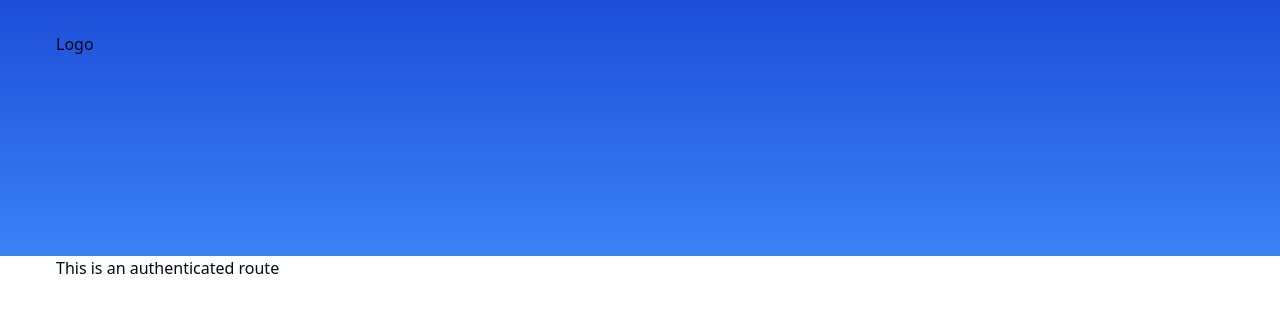
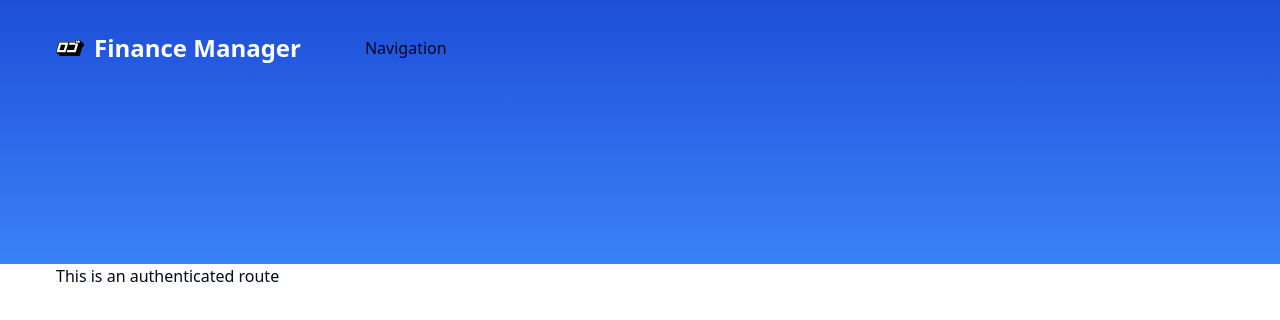
Before and after one commit to ansorokey/finance-manager, a Next.js app: page / in a window 1280 px wide. Shown: the top 320 px of the page. Built offline with nearby package versions, Linux system fonts and the light colour scheme.

Commit message:
basic navigation component layout

```diff
--- a/components/header.tsx
+++ b/components/header.tsx
@@ -1,4 +1,5 @@
 import { Logo } from "./logo";
+import { Navigation } from "./navigation";
 
 export const Header = () => {
     return (
@@ -7,6 +8,7 @@
                 <div className="w-full flex items-center justify-between mb-14">
                     <div className="flex items-center lg:gap-x-16">
                         <Logo />
+                        <Navigation />
                     </div>
                 </div>
             </div>
--- a/components/logo.tsx
+++ b/components/logo.tsx
@@ -4,8 +4,11 @@
 export const Logo = () => {
     return (
         <Link href="/">
-            <div>
-                Logo
+            <div className="items-center hidden lg:flex">
+                <Image src="/logo.svg" alt="Logo" height={28} width={28}/>
+                <p className="font-semibold text-white text-2xl ml-2.5">
+                    Finance Manager
+                </p>
             </div>
         </Link>
     );
--- /dev/null
+++ b/components/navigation.tsx
@@ -0,0 +1,8 @@
+"use client";
+export const Navigation = () => {
+    return (
+        <div>
+            Navigation
+        </div>
+    );
+};
```
